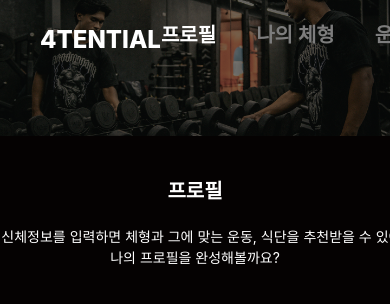
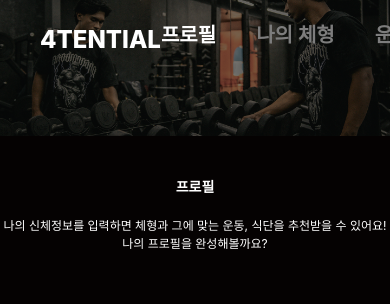
Before and after one commit to songjiwon17/4tential, a React (Create React App) app: page / in a window 390 px wide. Shown: the top 304 px of the page. Built offline with nearby package versions, Linux system fonts and the light colour scheme.

Commit message:
반응형웹을 위한 폰트 사이즈 조정

```diff
--- a/src/components/MainTitle.js
+++ b/src/components/MainTitle.js
@@ -1,15 +1,11 @@
-import { chakra, Text } from '@chakra-ui/react';
-
-const SubTitle = chakra(Text, {
-  baseStyle: {
-    fontSize: 'xl',
-    fontWeight: 'bold',
-    marginTop: '40px',
-  },
-});
+import { Text } from '@chakra-ui/react';
 
 const MainTitle = ({ mainTitle = '' }) => {
-  return <SubTitle>{mainTitle}</SubTitle>;
+  return (
+    <Text mt={10} fontWeight={'bold'} textAlign={'center'}>
+      {mainTitle}
+    </Text>
+  );
 };
 
 export default MainTitle;
--- a/src/components/SubText.js
+++ b/src/components/SubText.js
@@ -2,7 +2,7 @@ import { Text } from '@chakra-ui/react';
 
 const SubText = ({ subText = '' }) => {
   return (
-    <Text mt={5} fontSize={'sm'} textAlign={'center'}>
+    <Text variant="subText" mt={5} textAlign={'center'}>
       {subText}
     </Text>
   );
--- a/src/themes/index.js
+++ b/src/themes/index.js
@@ -1,6 +1,13 @@
 import { extendTheme } from '@chakra-ui/react';
 
 const theme = extendTheme({
+  breakpoints: {
+    sm: '480px', // 모바일
+    md: '768px', // 태블릿
+    lg: '1024px', // 창 줄인 데스크탑
+    xl: '1440px', // 기본 데스크탑
+  },
+
   styles: {
     global: {
       'html, body': {
@@ -28,6 +35,17 @@ const theme = extendTheme({
   },
 
   components: {
+    Text: {
+      baseStyle: {
+        fontSize: ['14px', '16px', '18px', '24px'],
+      },
+      variants: {
+        subText: {
+          fontSize: ['12px', '14px', '16px', '18px'],
+        },
+      },
+    },
+
     Container: {
       baseStyle: {
         maxW: '1440px',
@@ -57,13 +75,6 @@ const theme = extendTheme({
     //   },
     // },
   },
-
-  breakpoints: {
-    sm: '480px',
-    md: '768px',
-    lg: '1024px',
-    xl: '1440px',
-  },
 });
 
 export default theme;
```
